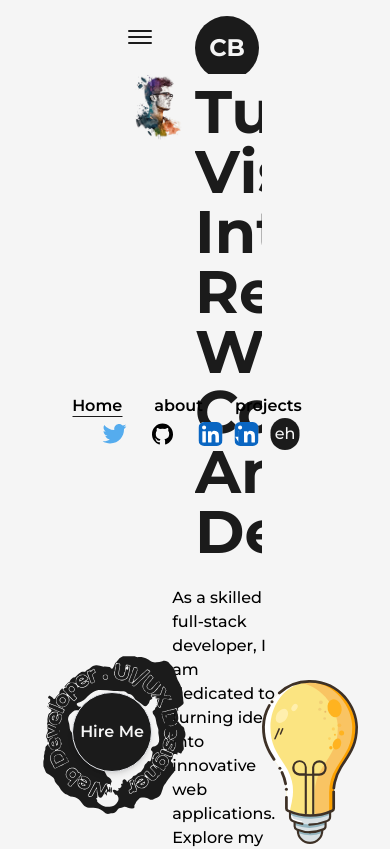
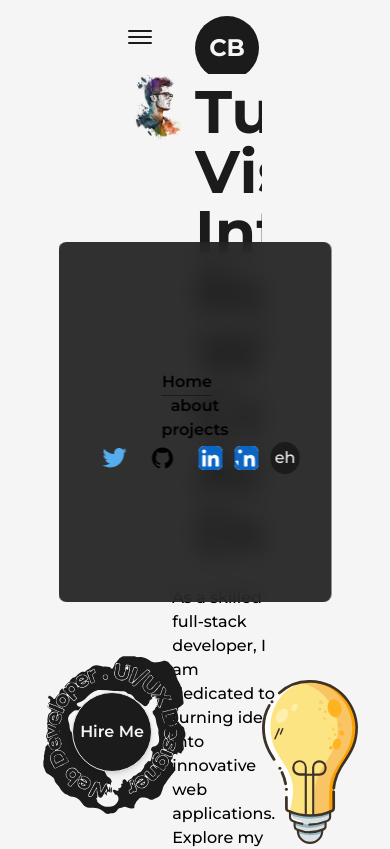
Before and after one commit to Kushal168/Portfolio, a Next.js app: page / in a window 390 px wide. Shown: the top 849 px of the page. Built offline with nearby package versions, Linux system fonts and the light colour scheme.

Commit message:
custom Component for mobile

```diff
--- a/src/components/Navbar.js
+++ b/src/components/Navbar.js
@@ -79,8 +79,10 @@
         </nav>
         </div>
 
-        <div className="min-w-[70vw] flex flex-col justify-between z-30 items-center fixed top-1/2 left-1/2 -translate-x-1/2 -translate-y-1/2">
-        <nav>
+        <div className="min-w-[70vw] flex flex-col justify-between z-30 items-center fixed top-1/2 left-1/2 -translate-x-1/2 -translate-y-1/2
+        bg-dark/90 dark:bg-light/75 rounded-lg backdrop-blur-md py-32
+        ">
+        <nav className='flex items-center flex-col justify-center'>
             <CustomLink href="/" title="Home" className='mr-4 font-semibold'/>
             <CustomLink href="/about" title="about" className='mx-4 font-semibold' />
             <CustomLink href="/projects" title="projects" className='mx-4 font-semibold'/>
```
